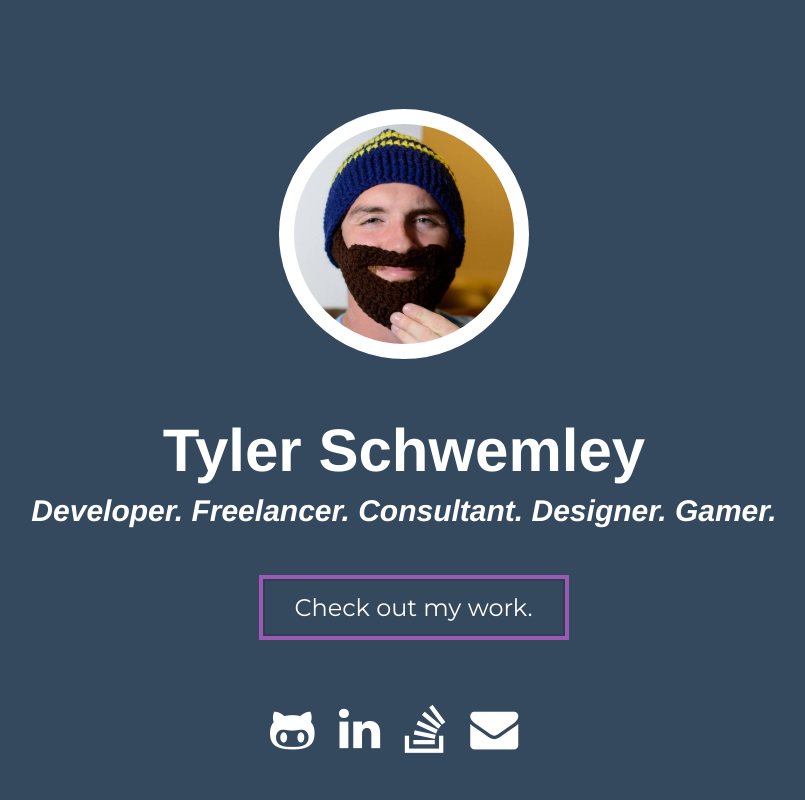
After one commit to tschwemley/personal_site, a PHP site: page /templates/main.html in a window 1280 px wide. The commit adds this page. Shown: the whole page, without its empty margins (236-1041 px from the left). Run offline with PHP 8.4, Linux system fonts and the light colour scheme; some libraries are stand-ins or nearby versions.

Commit message:
Main page design in rough stages.

```diff
--- /dev/null
+++ b/public/css/application.css
@@ -0,0 +1,387 @@
+@charset "UTF-8";
+@import url(http://fonts.googleapis.com/css?family=Montserrat);
+/* Bitters 0.10.0
+ * http://bitters.bourbon.io
+ * Copyright 2013–2014 thoughtbot, inc.
+ * MIT License */
+button,
+input[type="submit"] {
+  -webkit-font-smoothing: antialiased;
+  background-color: #477DCA;
+  border-radius: 3px;
+  color: white;
+  display: inline-block;
+  font-size: 1em;
+  font-weight: bold;
+  line-height: 1;
+  padding: 0.75em 1em;
+  text-decoration: none; }
+  button:hover,
+  input[type="submit"]:hover {
+    background-color: #2c5999;
+    color: white; }
+  button:disabled,
+  input[type="submit"]:disabled {
+    cursor: not-allowed;
+    opacity: 0.5; }
+
+body {
+  -webkit-font-smoothing: antialiased;
+  background-color: white;
+  color: #333;
+  font-family: "Helvetica Neue", Helvetica, Roboto, Arial, sans-serif;
+  font-size: 1em;
+  line-height: 1.5; }
+
+h1,
+h2,
+h3,
+h4,
+h5,
+h6 {
+  font-family: "Helvetica Neue", Helvetica, Roboto, Arial, sans-serif;
+  line-height: 1.25;
+  margin: 0;
+  text-rendering: optimizeLegibility; }
+
+h1 {
+  font-size: 2.25em; }
+
+h2 {
+  font-size: 2em; }
+
+h3 {
+  font-size: 1.75em; }
+
+h4 {
+  font-size: 1.5em; }
+
+h5 {
+  font-size: 1.25em; }
+
+h6 {
+  font-size: 1em; }
+
+p {
+  margin: 0 0 0.75em; }
+
+a {
+  -webkit-transition: color 0.1s linear;
+  -moz-transition: color 0.1s linear;
+  transition: color 0.1s linear;
+  color: #477DCA;
+  text-decoration: none; }
+  a:hover {
+    color: #2c5999; }
+  a:active, a:focus {
+    color: #2c5999;
+    outline: none; }
+
+hr {
+  border-bottom: 1px solid #DDD;
+  border-left: none;
+  border-right: none;
+  border-top: none;
+  margin: 1.5em 0; }
+
+img,
+picture {
+  margin: 0;
+  max-width: 100%; }
+
+blockquote {
+  border-left: 2px solid #DDD;
+  color: #595959;
+  margin: 1.5em 0;
+  padding-left: 0.75em; }
+
+cite {
+  color: #737373;
+  font-style: italic; }
+  cite:before {
+    content: "\2014 \00A0"; }
+
+fieldset {
+  background: #f7f7f7;
+  border: 1px solid #DDD;
+  margin: 0 0 0.75em 0;
+  padding: 1.5em; }
+
+input,
+label,
+select {
+  display: block;
+  font-family: "Helvetica Neue", Helvetica, Roboto, Arial, sans-serif;
+  font-size: 1em; }
+
+label {
+  font-weight: bold;
+  margin-bottom: 0.375em; }
+  label.required:after {
+    content: "*"; }
+  label abbr {
+    display: none; }
+
+textarea,
+input[type="email"], input[type="number"], input[type="password"], input[type="search"], input[type="tel"], input[type="text"], input[type="url"], input[type="color"], input[type="date"], input[type="datetime"], input[type="datetime-local"], input[type="month"], input[type="time"], input[type="week"],
+select[multiple=multiple] {
+  -webkit-box-sizing: border-box;
+  -moz-box-sizing: border-box;
+  box-sizing: border-box;
+  -webkit-transition: border-color;
+  -moz-transition: border-color;
+  transition: border-color;
+  background-color: white;
+  border-radius: 3px;
+  border: 1px solid #DDD;
+  box-shadow: inset 0 1px 3px rgba(0, 0, 0, 0.06);
+  font-family: "Helvetica Neue", Helvetica, Roboto, Arial, sans-serif;
+  font-size: 1em;
+  margin-bottom: 0.75em;
+  padding: 0.5em 0.5em;
+  width: 100%; }
+  textarea:hover,
+  input[type="email"]:hover, input[type="number"]:hover, input[type="password"]:hover, input[type="search"]:hover, input[type="tel"]:hover, input[type="text"]:hover, input[type="url"]:hover, input[type="color"]:hover, input[type="date"]:hover, input[type="datetime"]:hover, input[type="datetime-local"]:hover, input[type="month"]:hover, input[type="time"]:hover, input[type="week"]:hover,
+  select[multiple=multiple]:hover {
+    border-color: #c4c4c4; }
+  textarea:focus,
+  input[type="email"]:focus, input[type="number"]:focus, input[type="password"]:focus, input[type="search"]:focus, input[type="tel"]:focus, input[type="text"]:focus, input[type="url"]:focus, input[type="color"]:focus, input[type="date"]:focus, input[type="datetime"]:focus, input[type="datetime-local"]:focus, input[type="month"]:focus, input[type="time"]:focus, input[type="week"]:focus,
+  select[multiple=multiple]:focus {
+    border-color: #477DCA;
+    box-shadow: inset 0 1px 3px rgba(0, 0, 0, 0.06), 0 0 5px rgba(55, 112, 192, 0.7);
+    outline: none; }
+
+textarea {
+  resize: vertical; }
+
+input[type="search"] {
+  -webkit-appearance: none;
+  -moz-appearance: none;
+  -ms-appearance: none;
+  -o-appearance: none;
+  appearance: none; }
+
+input[type="checkbox"],
+input[type="radio"] {
+  display: inline;
+  margin-right: 0.375em; }
+
+input[type="file"] {
+  padding-bottom: 0.75em;
+  width: 100%; }
+
+select {
+  margin-bottom: 1.5em;
+  max-width: 100%;
+  width: auto; }
+
+table {
+  border-collapse: collapse;
+  margin: 0.75em 0;
+  table-layout: fixed;
+  width: 100%; }
+
+th {
+  border-bottom: 1px solid #b7b7b7;
+  font-weight: bold;
+  padding: 0.75em 0;
+  text-align: left; }
+
+td {
+  border-bottom: 1px solid #DDD;
+  padding: 0.75em 0; }
+
+tr,
+td,
+th {
+  vertical-align: middle; }
+
+ul,
+ol {
+  margin: 0;
+  padding: 0;
+  list-style-type: none; }
+dl {
+  margin-bottom: 0.75em; }
+  dl dt {
+    font-weight: bold;
+    margin-top: 0.75em; }
+  dl dd {
+    margin: 0; }
+
+button,
+input[type="submit"] {
+  -webkit-appearance: none;
+  -moz-appearance: none;
+  -ms-appearance: none;
+  -o-appearance: none;
+  appearance: none;
+  border: none;
+  cursor: pointer;
+  user-select: none;
+  vertical-align: middle;
+  white-space: nowrap; }
+
+/* Neat 1.7.0
+ * http://neat.bourbon.io
+ * Copyright 2012-2014 thoughtbot, inc.
+ * MIT License */
+html {
+  -webkit-box-sizing: border-box;
+  -moz-box-sizing: border-box;
+  box-sizing: border-box; }
+
+*, *:before, *:after {
+  -webkit-box-sizing: inherit;
+  -moz-box-sizing: inherit;
+  box-sizing: inherit; }
+
+.container {
+  max-width: 68em;
+  margin-left: auto;
+  margin-right: auto;
+  overflow: hidden; }
+  .container:after {
+    content: "";
+    display: table;
+    clear: both; }
+
+.portrait {
+  width: 250px;
+  height: 250px;
+  background-image: url("/images/me.jpg");
+  background-size: 100%;
+  border: 15px solid #fff;
+  border-radius: 50%;
+  margin: auto;
+  margin-top: 10%;
+  margin-bottom: 5%; }
+
+h1#name {
+  font-family: 'Helvetica';
+  font-size: 60px;
+  font-weight: 800;
+  color: #fff;
+  text-align: center; }
+
+.descriptors {
+  float: left;
+  display: block;
+  margin-right: 2.35765%;
+  width: 100%;
+  font-family: 'Helvetica';
+  font-size: 30px;
+  font-weight: 800;
+  color: #fff;
+  text-align: center;
+  word-wrap: break-word; }
+  .descriptors:last-child {
+    margin-right: 0; }
+
+.button-wrapper {
+  margin-top: 8%;
+  text-align: center; }
+  .button-wrapper button {
+    background: transparent;
+    border: solid 7px #1abc9c;
+    font-family: 'Montserrat', sans-serif;
+    font-size: 24px;
+    font-weight: 200;
+    width: 310px; }
+  .button-wrapper button:hover {
+    border-color: #e67e22;
+    color: #e67e22; }
+
+.box-wrapper {
+  width: 311px;
+  position: relative;
+  margin-left: auto;
+  margin-right: auto;
+  margin-top: 8%; }
+
+.box {
+  box-shadow: inset 0 0 0 6px #2c3e50;
+  cursor: pointer;
+  display: inline-block;
+  height: 65px;
+  margin: 0 10px;
+  position: relative;
+  text-align: center;
+  transition: background 0.4s 0.5s;
+  width: 310px;
+  -webkit-transition: background 0.4s 0.5s; }
+  .box:hover {
+    background: rgba(255, 255, 255, 0);
+    -webkit-transition-delay: 0s;
+    transition-delay: 0s; }
+    .box:hover > svg > line {
+      stroke: red;
+      -webkit-transition-delay: 0.1s;
+      transition-delay: 0.1s; }
+      .box:hover > svg > line.top {
+        -webkit-transform: translateX(-592px);
+        transform: translateX(-592px); }
+      .box:hover > svg > line.bottom {
+        -webkit-transform: translateX(592px);
+        transform: translateX(592px); }
+      .box:hover > svg > line.left {
+        -webkit-transform: translateY(130px);
+        transform: translateY(130px); }
+      .box:hover > svg > line.right {
+        -webkit-transform: translateY(-130px);
+        transform: translateY(-130px); }
+  .box > h3 {
+    color: #fff;
+    font-family: 'Montserrat', sans-serif;
+    font-size: 24px;
+    font-weight: 200;
+    line-height: 65px; }
+  .box > svg {
+    position: absolute;
+    top: 0;
+    left: 0; }
+    .box > svg > line {
+      stroke-width: 8;
+      stroke: #9b59b6;
+      fill: none;
+      -webkit-transition: all .8s ease-in-out;
+      transition: all .8s ease-in-out; }
+      .box > svg > line.top, .box > svg > line.bottom {
+        stroke-dasharray: 330, 240; }
+      .box > svg > line.left, .box > svg > line.right {
+        stroke-dasharray: 490, 400; }
+
+.icon-list {
+  text-align: center;
+  list-style-type: none;
+  margin-top: 6%;
+  padding: 0; }
+  .icon-list li {
+    display: inline-block;
+    margin-right: 20px; }
+    .icon-list li .fa:hover {
+      cursor: pointer;
+      color: red; }
+
+html, body {
+  margin: 0;
+  background: #34495E;
+  height: 100%; }
+
+.round-button {
+  display: inline-block;
+  text-align: center;
+  line-height: 48px;
+  border-radius: 50%;
+  background: #fff;
+  height: 48px;
+  width: 48px;
+  cursor: pointer;
+  font-size: 30px;
+  margin-right: 20px; }
+  .round-button:hover {
+    color: #fff; }
+    .round-button:hover > a {
+      color: white; }
+
+/*# sourceMappingURL=application.css.map */
--- /dev/null
+++ b/public/css/colors.css
@@ -0,0 +1,3 @@
+
+
+/*# sourceMappingURL=colors.css.map */
--- /dev/null
+++ b/public/css/fonts.css
@@ -0,0 +1,3 @@
+@import url(http://fonts.googleapis.com/css?family=Montserrat);
+
+/*# sourceMappingURL=fonts.css.map */
--- a/public/index.php
+++ b/public/index.php
@@ -1,2 +1,3 @@
 <?php
-echo 'hi';
+
+include '../templates/main.html';
--- /dev/null
+++ b/resources/_scss/_main.scss
@@ -0,0 +1,173 @@
+.container {
+    @include outer-container;
+    overflow: hidden;
+    // max-width: 1200px;
+    // margin:auto;
+}
+
+.portrait {
+    width: 250px;
+    height: 250px;
+    background-image: url('/images/me.jpg');
+    background-size: 100%;
+    border: 15px solid $white;
+    border-radius: 50%;
+    margin: auto;
+    margin-top: 10%;
+    margin-bottom: 5%;
+}
+
+h1 {
+    &#name {
+        font-family: 'Helvetica';
+        font-size: 60px;
+        font-weight: 800;
+        color: $white;
+        text-align: center;
+    }
+}
+
+.descriptors {
+    @include span-columns(12);
+    font-family: 'Helvetica';
+    font-size: 30px;
+    font-weight: 800;
+    color: $white;
+    text-align: center;
+    word-wrap: break-word;
+}
+
+.button-wrapper {
+    margin-top: 8%;
+    text-align: center;
+
+    button {
+        background: transparent;
+        border: solid 7px $mountain-meadow;
+        font-family: 'Montserrat', sans-serif;
+        font-size: 24px;
+        font-weight: 200;
+        width: 310px;
+    }
+
+    button:hover {
+        border-color: #e67e22; // This one
+        color: #e67e22; // This one
+        // border-color: #9b59b6;
+        // border-color: #f1c40f;
+        // border-color: #e74c3c; // Or this one
+    }
+}
+
+.box-wrapper {
+    width: 311px;
+    position: relative;
+    margin-left: auto;
+    margin-right: auto;
+    margin-top: 8%;
+}
+
+.box {
+	// box-shadow: inset 0 0 0 3px #2c3e50;
+	box-shadow: inset 0 0 0 6px #2c3e50;
+	cursor: pointer;
+	display: inline-block;
+    height: 65px;
+	margin: 0 10px;
+	position: relative;
+	text-align: center;
+	transition: background 0.4s 0.5s;
+    width: 310px;
+	-webkit-transition: background 0.4s 0.5s;
+
+    &:hover {
+        background: rgba(255,255,255,0);
+        -webkit-transition-delay: 0s;
+        transition-delay: 0s;
+
+        >svg {
+            >line {
+                stroke: red;
+                -webkit-transition-delay: 0.1s;
+                transition-delay: 0.1s;
+
+                &.top {
+                    -webkit-transform: translateX(-592px);
+                    transform: translateX(-592px);
+                }
+
+                &.bottom {
+                    -webkit-transform: translateX(592px);
+                    transform: translateX(592px);
+                }
+
+                &.left {
+                    -webkit-transform: translateY(130px);
+                    transform: translateY(130px);
+                }
+
+                &.right {
+                    -webkit-transform: translateY(-130px);
+                    transform: translateY(-130px);
+                }
+            }
+        }
+
+        >h3 {
+            // PUt color change here
+        }
+    }
+
+    >h3 {
+        color: $white;
+        font-family: 'Montserrat', sans-serif;
+        font-size: 24px;
+        font-weight: 200;
+        line-height: 65px;
+    }
+
+    >svg {
+        position: absolute;
+        top: 0;
+        left: 0;
+
+        >line {
+        	stroke-width: 8;
+            // stroke: #e67e22; // This one
+            stroke: #9b59b6;
+            // stroke: #f1c40f;
+            // stroke: #e74c3c; // Or this one
+            fill: none;
+            -webkit-transition: all .8s ease-in-out;
+            transition: all .8s ease-in-out;
+
+            &.top,
+            &.bottom {
+                stroke-dasharray: 330, 240;
+            }
+
+            &.left,
+            &.right {
+                stroke-dasharray: 490, 400;
+            }
+        }
+    }
+}
+
+.icon-list {
+    text-align: center;
+    list-style-type: none;
+    // margin: 0;
+    margin-top: 6%;
+    padding: 0;
+
+    li {
+        display: inline-block;
+        margin-right: 20px;
+
+        .fa:hover {
+            cursor: pointer;
+            color: red;
+        }
+    }
+}
--- a/resources/_scss/application.scss
+++ b/resources/_scss/application.scss
@@ -1,94 +1,14 @@
+@import 'colors';
+@import 'fonts';
 @import 'bourbon/bourbon';
 @import 'base/base';
 @import 'neat/neat';
+@import 'main';
 
 html, body {
 	margin: 0;
+	background: $pickled-bluewood;
 	height: 100%;
-}
-
-h2 {
-	color: $black;
-	font-family: $roboto-condensed;
-	font-weight: bold;
-	height: 40px;
-	letter-spacing: 1px;
-	margin-bottom: 40px;
-	margin-top: 50px;
-	position: relative;
-	text-align:center;
-	text-transform: uppercase;
-
-	&:before {
-		content: '  ';
-		background-color: rgb(254, 156, 87);
-		bottom: -12px;
-		box-sizing: border-box;
-		display: block;
-		height: 6px;
-		left: 50%;
-		margin-left: 0px;
-		margin-top: -2px;
-		position: absolute;
-		width: 10px;
-	}
-
-	&:after {
-		content: '  ';
-		background-color: rgb(82, 166, 183);
-		bottom: -12px;
-		box-sizing: border-box;
-		display: block;
-		height: 6px;
-		left: 50%;
-		margin-left: -10px;
-		margin-top: -2px;
-		position: absolute;
-		width: 10px;
-	}
-
-}
-
-h3 {
-	color: $black;
-	font-family: $roboto-condensed;
-	font-size: 24px;
-	height: 30px;
-	line-height: 20px;
-	margin-bottom: 20px;
-	position: relative;
-
-	&:before {
-		background: -moz-linear-gradient(left, #52a6b7 0, rgba(82,166,183,0) 100%);
-		background: -webkit-gradient(linear, left top, right top, color-stop(0, #52a6b7), color-stop(100%, rgba(82,166,183,0)));
-		background: -webkit-linear-gradient(left, #52a6b7 0, rgba(82,166,183,0) 100%);
-		background: -o-linear-gradient(left, #52a6b7 0, rgba(82,166,183,0) 100%);
-		background: -ms-linear-gradient(left, #52a6b7 0, rgba(82,166,183,0) 100%);
-		background: linear-gradient(to right, #52a6b7 0, rgba(82,166,183,0) 100%);
-		filter: progid:DXImageTransform.Microsoft.gradient(startColorstr=#ff52a6b7, endColorstr=#0052a6b7, GradientType=1);
-
-		content: '  ';
-		display: block;
-		position: absolute;
-		bottom: -5px;
-		left: 0;
-		width: 100%;
-		height: 1px;
-	}
-
-	&:after {
-		background: $tan-hide;
-		width: 50px;
-		height: 3px;
-		bottom: -6px;
-
-		content: '  ';
-		display: block;
-		position: absolute;
-		left: 0;
-
-	}
-
 }
 
 .round-button {
@@ -100,16 +20,16 @@ h3 {
 	height: 48px;
 	width: 48px;
 	cursor: pointer;
-	color: $tan-hide;
+	// color: $tan-hide;
 	font-size: 30px;
 	margin-right: 20px;
 
 	>a {
-		color: $tan-hide;
+		// color: $tan-hide;
 	}
 
 	&:hover {
-		background: $tan-hide;
+		// background: $tan-hide;
 		color: $white;
 
 		>a {
@@ -117,8 +37,3 @@ h3 {
 		}
 	}
 }
-
-.row {
-	// @include span-columns(12);
-	@include outer-container;
-}
--- /dev/null
+++ b/resources/_scss/colors.scss
@@ -0,0 +1,4 @@
+$black: #000;
+$white: #fff;
+$pickled-bluewood: #34495E;
+$mountain-meadow: #1abc9c;
--- /dev/null
+++ b/resources/_scss/fonts.scss
@@ -0,0 +1 @@
+@import url(http://fonts.googleapis.com/css?family=Montserrat);
--- /dev/null
+++ b/templates/main.html
@@ -0,0 +1,44 @@
+<!DOCTYPE html>
+<html>
+<head>
+ <title>Tyler Schwemley</title>
+ <link rel="stylesheet" href="//maxcdn.bootstrapcdn.com/font-awesome/4.3.0/css/font-awesome.min.css">
+ <link rel="stylesheet" type="text/css" href="/css/application.css"/>
+</head>
+<body>
+    <div class="container">
+        <div class="portrait"></div>
+        <h1 id="name">Tyler Schwemley</h1>
+        <div class="descriptors">
+            <em>Developer. Freelancer. Consultant. Designer. Gamer.</em>
+        </div>
+        <!-- <div class="button&#45;wrapper"> -->
+        <!--     <button>Check out my work.</button> -->
+        <!-- </div> -->
+        <!-- <div class="test" style="position:relative; width: 311px; margin&#45;left: auto; margin&#45;right: auto; margin&#45;top: 8%;"> -->
+        <div class="box-wrapper">
+        <div class="box">
+            <svg xmlns="http://www.w3.org/2000/svg" width="100%" height="100%">
+                <line class="top" x1="0" y1="0" x2="930" y2="0"/>
+                <line class="left" x1="0" y1="65" x2="0" y2="-130"/>
+                <line class="bottom" x1="310" y1="65" x2="-620" y2="65"/>
+                <line class="right" x1="310" y1="0" x2="310" y2="195"/>
+                <!-- <line class="top" x1="0" y1="0" x2="900" y2="0"/> -->
+                <!-- <line class="left" x1="0" y1="460" x2="0" y2="&#45;920"/> -->
+                <!-- <line class="bottom" x1="300" y1="460" x2="&#45;600" y2="460"/> -->
+                <!-- <line class="right" x1="300" y1="0" x2="300" y2="1380"/> -->
+            </svg>
+            <h3>Check out my work.</h3>
+        </div>
+        </div>
+
+        <ul class="icon-list">
+            <li><i class="fa fa-3x fa-github-alt fa-inverse"></i></li>
+            <li><i class="fa fa-3x fa-linkedin fa-inverse"></i></li>
+            <li><i class="fa fa-3x fa-stack-overflow fa-inverse"></i></li>
+            <li><i class="fa fa-3x fa-envelope fa-inverse"></i></li>
+        </ul>
+    </div>
+</body>
+
+</html>
```
Also changed, not shown: public/images/me.jpg (added), 4 other files.
